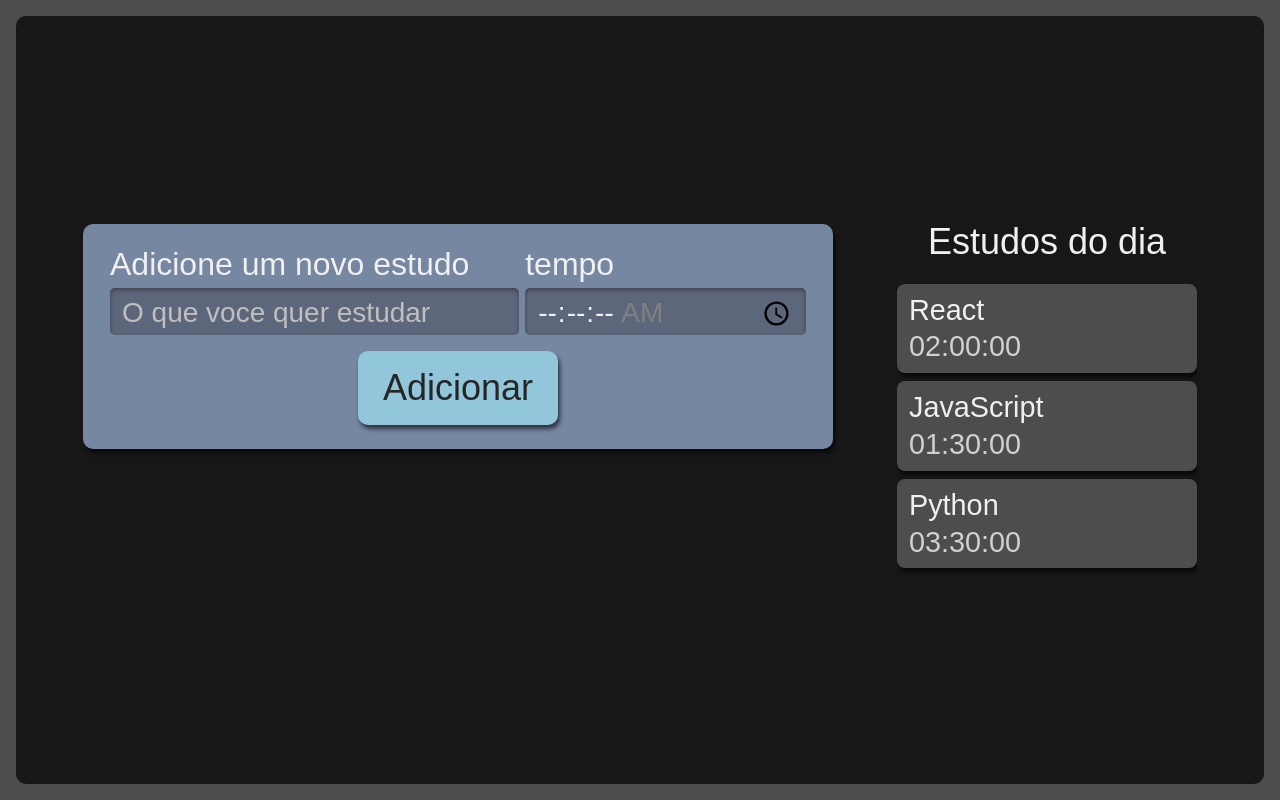
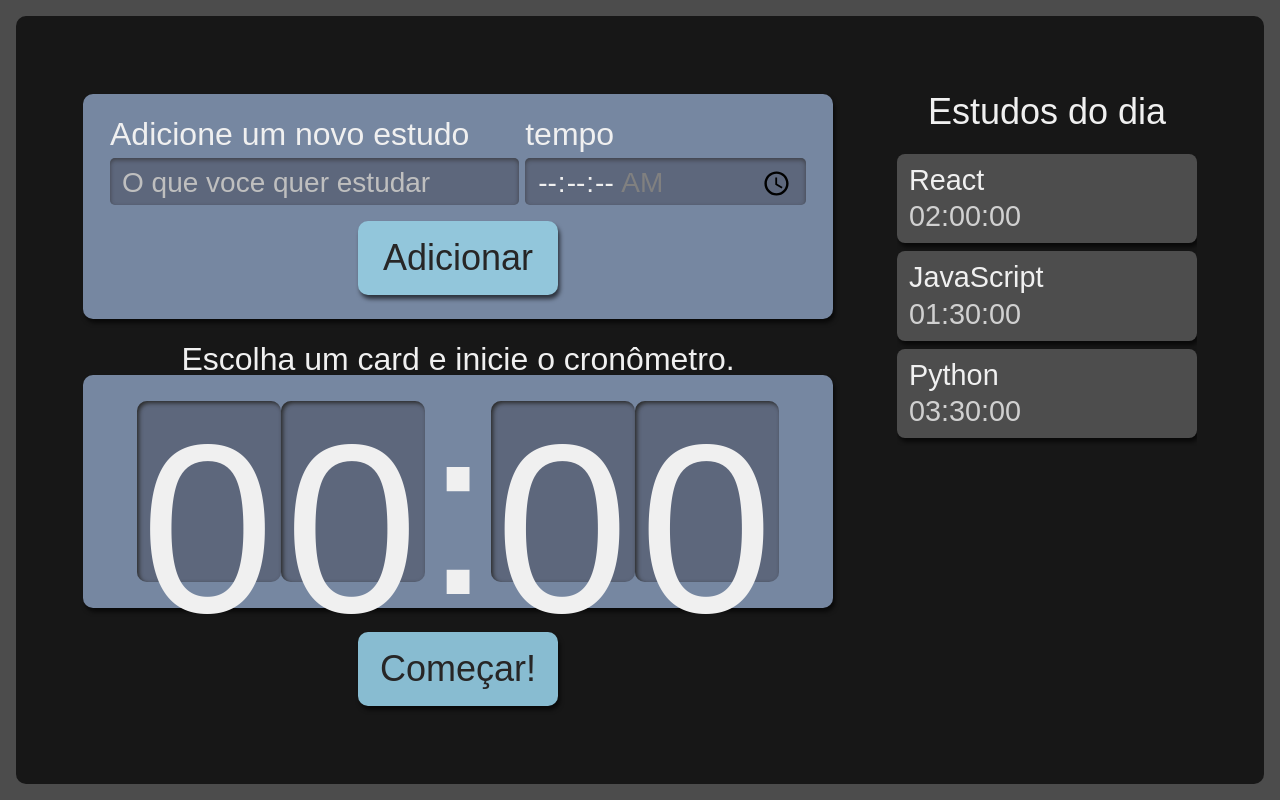
Before and after one commit to jotape-SL/Pomodoro, a React (Create React App) app in the folder studies-pomodoro/: page / in a window 1280 px wide. Built offline with nearby package versions, Linux system fonts and the light colour scheme.

Commit message:
made the clock

```diff
--- /dev/null
+++ b/studies-pomodoro/src/components/Cronometro/Cronometro.module.scss
@@ -0,0 +1,59 @@
+.cronometro {
+    display: flex;
+    flex-direction: column;
+    align-items: center;
+    grid-area: cronometro;
+
+    .relogioWrapper {
+      align-items: center;
+      background-color: #7687A1;
+      border-radius: 10px;
+      box-shadow: 2px 4px 4px #0000009F;
+      box-sizing: border-box;
+      display: flex;
+      font-size: 5rem;
+      justify-content: center;
+      margin-bottom: 24px;
+      padding: 16px 12px;
+      width: 100%;
+    }
+
+    .titulo {
+      font-size: 2rem;
+    }
+
+    button {
+      background-color: #88bcd1;
+      border-radius: 10px;
+      box-shadow: 2px 4px 4px #0000009F;
+      color: #272626;
+      cursor: pointer;
+      font-size: 1.25rem;
+      padding: 16px;
+      width: 150px;
+
+      &:active {
+        background-color: #7CA6B7;
+        box-shadow: 2px 2px 4px #0000009F inset;
+        cursor: auto;
+      }
+    }
+
+    @media screen and (min-width:1280px) {
+
+      .relogioWrapper{
+        font-size: 15rem;
+      }
+
+      p {
+        font-size: 2rem;
+      }
+
+      button {
+        grid-column-start: span 2;
+        justify-self: center;
+        width: 200px;
+        font-size: 2.25rem;
+      }
+    }
+  }
--- /dev/null
+++ b/studies-pomodoro/src/components/Cronometro/Cronometro.tsx
@@ -0,0 +1,19 @@
+import Botao from "../Botao/Botao"
+import Relogio from "./Relogio/Relogio"
+import style from './Cronometro.module.scss';
+
+function Cronometro() {
+  return (
+    <div className={style.cronometro}>
+        <p className={style.titulo}>Escolha um card e inicie o cronômetro.</p>
+        <div className={style.relogioWrapper}>
+            <Relogio/>
+        </div>
+        <Botao>
+            Começar!
+        </Botao>
+    </div>
+  )
+}
+
+export default Cronometro
--- /dev/null
+++ b/studies-pomodoro/src/components/Cronometro/Relogio/Relogio.module.scss
@@ -0,0 +1,21 @@
+.relogioNumero {
+    background-color: #5D677C;
+    box-shadow: 2px 2px 4px #2B2B2B inset;
+    height: 3.6rem;
+    width: 3rem;
+    padding: 8px 4px;
+    border-radius: 10px;
+
+    @media screen and (min-width:1280px) {
+      height: 11.3rem;
+      width: 9rem;
+    }
+  }
+
+  .relogioDivisao {
+    height: 4.2rem;
+
+    @media screen and (min-width:1280px) {
+      height: 12.6rem;
+    }
+  }
--- /dev/null
+++ b/studies-pomodoro/src/components/Cronometro/Relogio/Relogio.tsx
@@ -0,0 +1,15 @@
+import style from './Relogio.module.scss';
+
+function Relogio() {
+  return (
+    <>
+        <span className={style.relogioNumero}>0</span>
+        <span className={style.relogioNumero}>0</span>
+        <span className={style.relogioDivisao}>:</span>
+        <span className={style.relogioNumero}>0</span>
+        <span className={style.relogioNumero}>0</span>
+    </>
+  )
+}
+
+export default Relogio
--- a/studies-pomodoro/src/pages/App.tsx
+++ b/studies-pomodoro/src/pages/App.tsx
@@ -1,4 +1,5 @@
 import React from 'react';
+import Cronometro from '../components/Cronometro/Cronometro';
 import Formulario from '../components/Formulario/Formulario';
 import Lista from '../components/Lista/Lista';
 import style from './App.module.scss';
@@ -6,8 +7,9 @@
 function App() {
   return (
     <div className={style.AppStyle}>
-      <Formulario/>
-      <Lista/>
+      <Formulario />
+      <Lista />
+      <Cronometro />
     </div>
   );
 }
```
